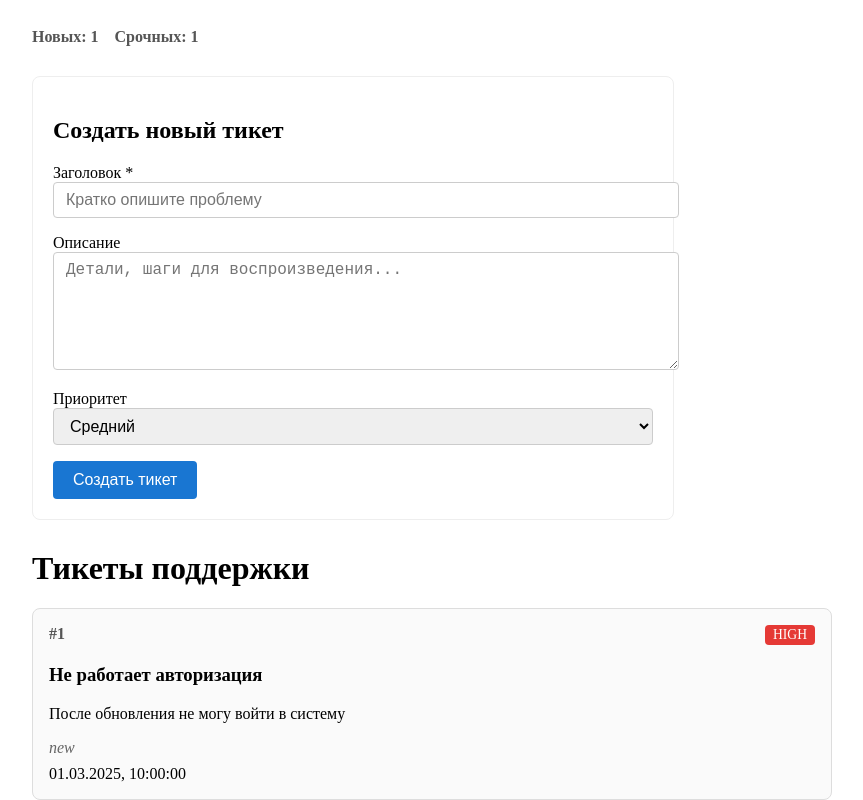
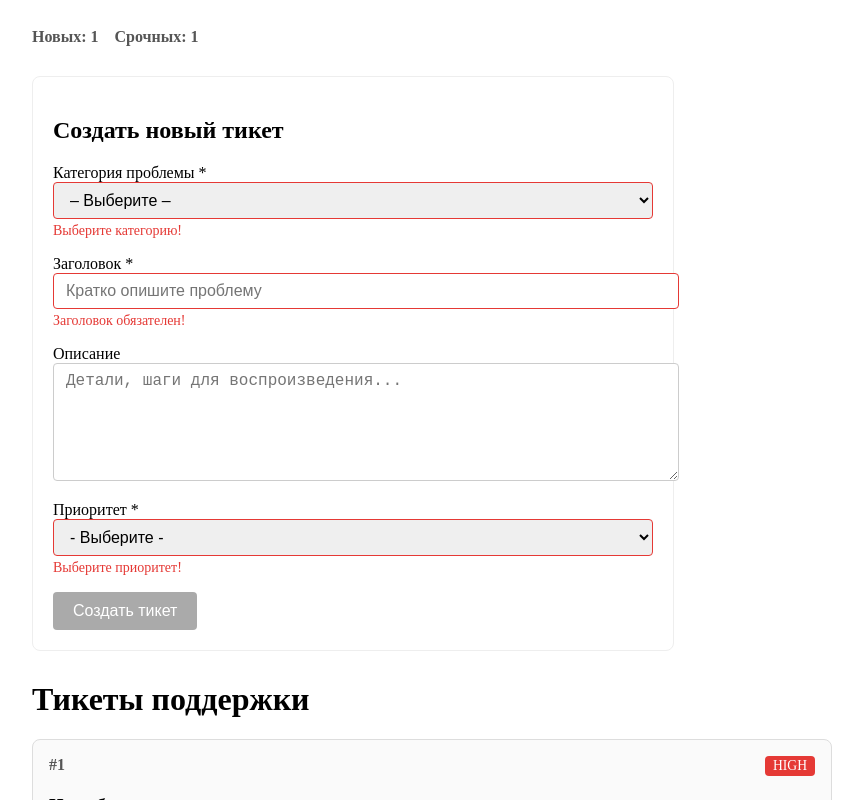
Before and after one commit to vakhania-av/crm-helpdesk, a Vue app: page / in a window 1280 px wide. Shown: the top 800 px of the page, without its empty margins (208-1071 px from the left). Built offline with nearby package versions, Linux system fonts and the light colour scheme.

Commit message:
Finished with components layout

```diff
--- a/src/components/TicketForm.vue
+++ b/src/components/TicketForm.vue
@@ -1,7 +1,25 @@
 <template>
   <div class="ticket-form">
     <h2>Создать новый тикет</h2>
-    <form @submit.prevent="handleSubmit">
+
+    <!-- Категория -->
+    <div class="form-group">
+      <label for="category">Категория проблемы *</label>
+      <select
+        id="category"
+        v-model="slaStore.category"
+        class="input"
+        :class="{ error: !slaStore.isCategoryValid }"
+      >
+        <option value="">– Выберите –</option>
+        <option v-for="(label, key) in categoryLabels" :key="key" :value="key">
+          {{ label }}
+        </option>
+      </select>
+      <span v-if="!slaStore.isCategoryValid" class="error-text">Выберите категорию!</span>
+    </div>
+
+    <!-- Заголовок -->
     <div class="form-group">
       <label for="title">Заголовок *</label>
       <input
@@ -10,11 +28,12 @@
         type="text"
         class="input"
         placeholder="Кратко опишите проблему"
-          :class="{ error: errors.title }"
+        :class="{ error: !isTitleValid }"
       />
-        <span v-if="errors.title" class="error-text">{{ errors.title }}</span>
+      <span v-if="!isTitleValid" class="error-text">Заголовок обязателен!</span>
     </div>
 
+    <!-- Описание -->
     <div class="form-group">
       <label for="description">Описание</label>
       <textarea
@@ -26,54 +45,61 @@
       </textarea>
     </div>
 
+    <!-- Приоритет -->
     <div class="form-group">
-        <label for="priority">Приоритет</label>
-        <select id="priority" v-model="form.priority" class="select">
-          <option value="low">Низкий</option>
-          <option value="medium">Средний</option>
-          <option value="high">Высокий</option>
+      <label for="priority">Приоритет *</label>
+      <select
+        id="priority"
+        v-model="slaStore.priority"
+        class="select"
+        :class="{ error: !slaStore.isPriorityValid }"
+      >
+        <option value="">- Выберите -</option>
+        <option v-for="(label, key) in priorityLabels" :key="key" :value="key">
+          {{ label }}
+        </option>
       </select>
+      <span v-if="!slaStore.isPriorityValid" class="error-text">Выберите приоритет!</span>
     </div>
 
-      <button type="submit" class="btn" :disabled="isSubmitting">
+    <!-- SLA Preview -->
+    <div v-if="slaStore.estimatedHours" class="sla-preview">
+      <p>⏳ <strong>Ожидаемое время решения:</strong> {{ slaStore.estimatedHours }} ч</p>
+      <p>📅 <strong>Примерная дата завершения:</strong> {{ slaStore.formattedDueDate }}</p>
+    </div>
+
+    <button
+      type="submit"
+      class="btn"
+      :disabled="isSubmitting || !isFormValid"
+      @click="handleSubmit"
+    >
       {{ isSubmitting ? 'Отправка' : 'Создать тикет' }}
     </button>
-    </form>
   </div>
 </template>
 
 <script setup lang="ts">
+import { DEFAULT_TIMEOUT, categoryLabels, priorityLabels } from '@/const'
+import { useSlaStore } from '@/stores/slaStore'
 import { useTicketStore } from '@/stores/tickets'
-import { reactive, ref } from 'vue'
+import { computed, reactive, ref } from 'vue'
 
-const store = useTicketStore()
+const ticketStore = useTicketStore()
+const slaStore = useSlaStore()
 
+// Только заголовок и описание - всё остальное в SLA-сторе
 const form = reactive({
   title: '',
   description: '',
-  priority: 'medium' as 'low' | 'medium' | 'high',
-})
-
-const errors = reactive({
-  title: '',
 })
 
 const isSubmitting = ref(false)
-
-const validate = () => {
-  errors.title = ''
-
-  if (!form.title.trim()) {
-    errors.title = 'Заголовок обязателен!'
-
-    return false
-  }
-
-  return true
-}
+const isTitleValid = computed(() => form.title.trim() !== '')
+const isFormValid = computed(() => isTitleValid.value && slaStore.isFormValid)
 
 const handleSubmit = () => {
-  if (!validate) {
+  if (!isFormValid.value) {
     return
   }
 
@@ -81,19 +107,22 @@ const handleSubmit = () => {
 
   // Имитируем задержку (позже заменим на API-запрос)
   setTimeout(() => {
-    store.addTicket({
+    ticketStore.addTicket({
       title: form.title,
       description: form.description,
-      priority: form.priority,
       status: 'new',
+      priority: slaStore.priority,
+      category: slaStore.category,
     })
 
     // Сброс формы
     form.title = ''
     form.description = ''
-    form.priority = 'medium'
+
+    slaStore.resetForm()
+
     isSubmitting.value = false
-  }, 300)
+  }, DEFAULT_TIMEOUT)
 }
 </script>
 
@@ -137,17 +166,6 @@ export default { name: 'TicketForm' }
   resize: vertical;
 }
 
-.error {
-  border-color: #e53935 !important;
-}
-
-.error-text {
-  background: #e53935;
-  font-size: 14px;
-  margin-top: 4px;
-  display: block;
-}
-
 .btn {
   background: #1976d2;
   color: white;
@@ -162,4 +180,24 @@ export default { name: 'TicketForm' }
   background: #aaa;
   cursor: not-allowed;
 }
+
+.sla-preview {
+  margin: 16px 0;
+  padding: 12px;
+  background: #e3f2fd;
+  border-left: 4px solid #1976d2;
+  border-radius: 4px;
+  font-size: 14px;
+}
+
+.error-text {
+  color: #e53935;
+  font-size: 14px;
+  margin-top: 4px;
+  display: block;
+}
+
+.error {
+  border-color: #e53935 !important;
+}
 </style>
--- /dev/null
+++ b/src/const.ts
@@ -0,0 +1,24 @@
+// Карта SLA: категория → приоритет → часы
+export const SLA_HOURS = {
+  auth: { high: 4, medium: 8, low: 24 },
+  payment: { high: 2, medium: 12, low: 48 },
+  data: { high: 8, medium: 24, low: 72 },
+  ui: { high: 24, medium: 48, low: 120 },
+  other: { high: 12, medium: 36, low: 96 },
+} as const
+
+export const categoryLabels = {
+  auth: 'Авторизация и доступ',
+  payment: 'Платежи и выставление счетов',
+  data: 'Импорт/экспорт данных',
+  ui: 'Интерфейс и отображение',
+  other: 'Другое',
+} as const
+
+export const priorityLabels = {
+  high: 'Высокий',
+  medium: 'Средний',
+  low: 'Низкий',
+} as const
+
+export const DEFAULT_TIMEOUT = 300
--- /dev/null
+++ b/src/stores/slaStore.ts
@@ -0,0 +1,78 @@
+// SLA конфигурация
+
+import { SLA_HOURS } from '@/const'
+import { type Priority, type Category } from '@/types/sla'
+import { defineStore } from 'pinia'
+import { computed, ref } from 'vue'
+
+export const useSlaStore = defineStore('sla', () => {
+  // --- UI State (форма) ---
+  const category = ref<Category | ''>('')
+  const priority = ref<Priority | ''>('')
+
+  // --- Вычисления ---
+  const estimatedHours = computed(() => {
+    if (!category.value || !priority.value) {
+      return null
+    }
+
+    return SLA_HOURS[category.value]?.[priority.value] ?? null
+  })
+
+  const dueDate = computed(() => {
+    const hours = estimatedHours.value
+
+    if (hours === null) {
+      return null
+    }
+
+    const now = new Date()
+    const due = new Date(now.getTime() + hours * 60 * 60 * 1000)
+
+    // Пропускаем выходные (простая логика: если суббота/воскресенье - переносим на понедельник)
+    while (due.getDay() === 0 || due.getDay() === 6) {
+      due.setDate(due.getDate() + 1)
+    }
+
+    return due
+  })
+
+  const formattedDueDate = computed(() => {
+    return dueDate.value?.toLocaleString('ru-RU', {
+      year: 'numeric',
+      month: 'long',
+      day: 'numeric',
+      hour: '2-digit',
+      minute: '2-digit',
+    })
+  })
+
+  // --- Валидация ---
+  const isCategoryValid = computed(() => category.value !== '')
+
+  const isPriorityValid = computed(() => priority.value !== '')
+
+  const isFormValid = computed(() => isCategoryValid.value && isPriorityValid.value)
+
+  // --- Управление ---
+  const resetForm = () => {
+    category.value = ''
+    priority.value = ''
+  }
+
+  // --- Экспортируем данные для шаблона ---
+  return {
+    // Состояние
+    category,
+    priority,
+    // Вычисления
+    estimatedHours,
+    formattedDueDate,
+    // Валидация
+    isCategoryValid,
+    isPriorityValid,
+    isFormValid,
+    // Методы
+    resetForm,
+  }
+})
--- /dev/null
+++ b/src/types/sla.ts
@@ -0,0 +1,5 @@
+import type { priorityLabels, SLA_HOURS } from '@/const'
+
+export type Category = keyof typeof SLA_HOURS
+
+export type Priority = keyof typeof priorityLabels
--- a/src/types/ticket.ts
+++ b/src/types/ticket.ts
@@ -1,8 +1,11 @@
+import type { categoryLabels, priorityLabels } from '@/const'
+
 export interface ITicket {
   id: number
   title: string
   description?: string
   status: 'new' | 'in_progress' | 'resolved' | 'closed'
-  priority: 'low' | 'medium' | 'high'
+  priority: keyof typeof priorityLabels | ''
+  category?: keyof typeof categoryLabels | ''
   createdAt: string
 }
```
Lines whose indentation alone changed are shown as unchanged.
